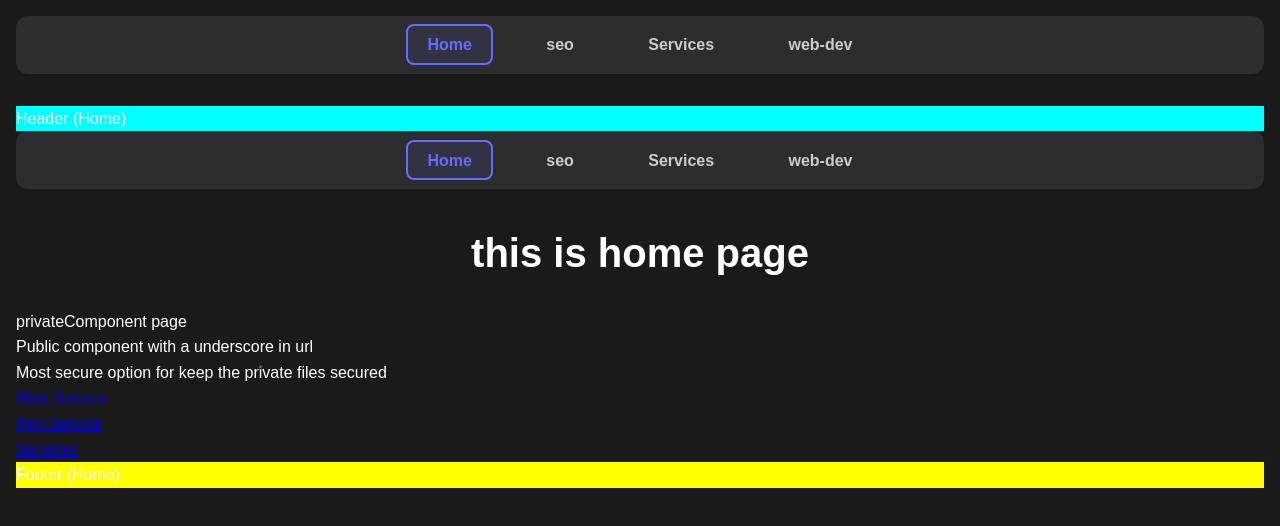
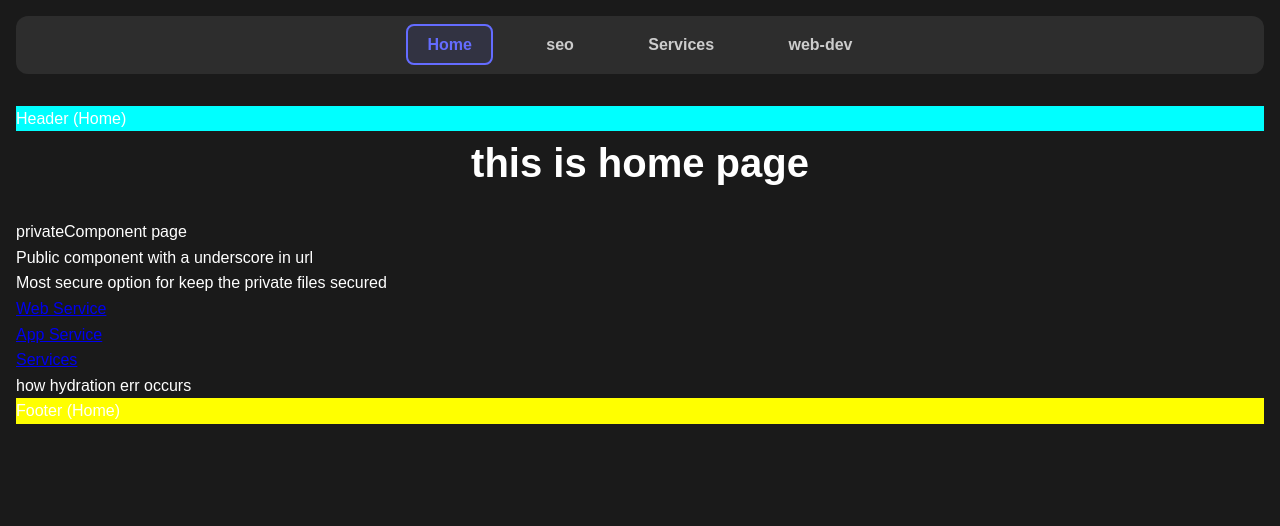
Before and after one commit to Jaivardhan7773/NextJs, a Next.js app: page / in a window 1280 px wide. Shown: the top 526 px of the page. Built offline with nearby package versions, Linux system fonts and the light colour scheme.

Commit message:
hydration errors and why it occurs

```diff
--- a/app/(home)/page.js
+++ b/app/(home)/page.js
@@ -2,36 +2,12 @@ import Link from "next/link";
 import PrivateComponent from "../_component/page";
 import PublicComponent from "../%5Fpubliccomponent/page";
 import MostPrivate from "@/mostsecured/page";
+import Hydration from "@/components/hydration";
 
 
 export default function Home() {
   return (
     <>
-
-      <nav>
-        <ul className="navbar">
-          <li>
-            <Link href="/" className="nav-link active">
-              Home
-            </Link>
-          </li>
-          <li>
-            <Link href="/services/seo" className="nav-link">
-              seo
-            </Link>
-          </li>
-          <li>
-            <Link href="/services" className="nav-link">
-              Services
-            </Link>
-          </li>
-          <li>
-            <Link href="/services/web-dev" className="nav-link">
-              web-dev
-            </Link>
-          </li>
-        </ul>
-      </nav>
       <h1>this is home page</h1>
       <PrivateComponent />
       <PublicComponent />
@@ -41,6 +17,10 @@ export default function Home() {
       <Link href={'/services'}> Services</Link><br />
 
 
+     {/* why  hydration error occurs */}
+      <Hydration/>
+
+
     </>
   );
 }
--- /dev/null
+++ b/components/hydration.js
@@ -0,0 +1,22 @@
+'use client';
+
+// this is how hydration error occurs
+// when you use a client component in a server component and the client component has some dynamic content that changes on every render, it can cause a hydration error.
+// so basically when client side html didnt match the server side html, it causes hydration error.
+// in development mode, nextjs will throw an error if it detects a hydration error.
+// in production mode, nextjs will not throw an error but it will make user experince bad .
+
+export default function Hydration() {
+
+// if(typeof window === 'undefined'){
+//     return <> this can cause hydration error</>
+// }
+
+
+// return <div>500 Comments {Math.random()}</div>;
+
+// return <div>500 Comments {Date.now()}</div>;
+  return (
+    <div>how  hydration err occurs</div>
+  )
+}
```
